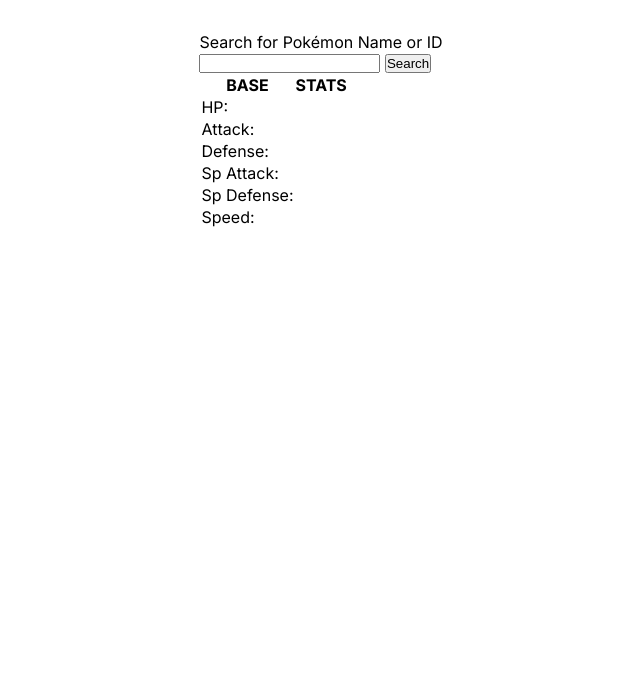
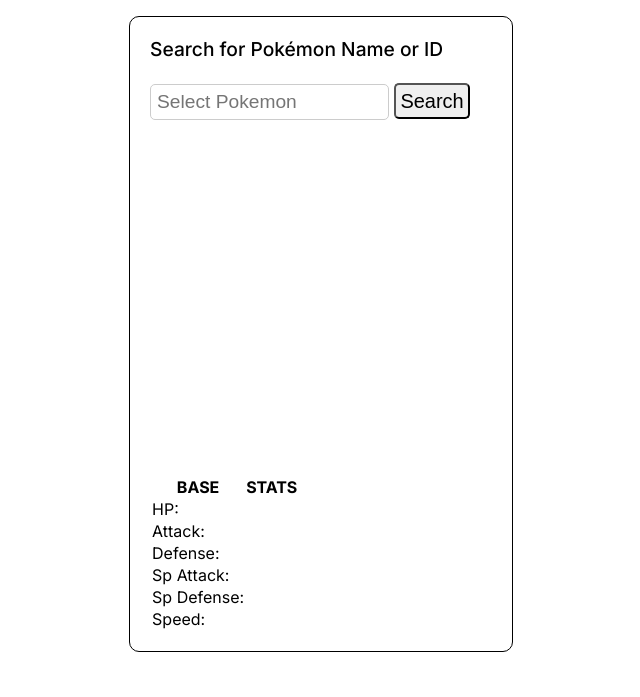
Before and after one commit to Darrinthethief/Pokedex, a plain HTML site: page index.html in a window 1280 px wide. Shown: the part 103-800 px from the top of the page, without its empty margins (319-959 px from the left). Drawn offline with Linux system fonts and the light colour scheme.

Commit message:
Adding styling features to the user interface.

```diff
--- a/css/styles.css
+++ b/css/styles.css
@@ -17,5 +17,85 @@
 
 header {
     padding-top: 3rem;
-    padding-bottom: 3rem;
+    padding-bottom: 2rem;
 }
+
+#pokemon-container {
+    border: 1px solid black;
+    border-radius: 10px;
+    padding: 20px;
+}
+
+label {
+    display: block;
+    font-size: 1.2rem;
+    font-weight: 500;
+    margin-bottom: 2px;
+}
+
+input {
+    background-color: #FFF;
+    width: 70%;
+    padding: 6px;
+    margin-bottom: 8px;
+    border: 1px solid #ccc;
+    border-radius: 5px;
+    color: #000;
+}
+
+input[type="text"] {
+    font-size: 1.2rem;
+    color: #000;
+}
+
+/* Button */
+
+button {
+    border-radius: 5px;
+    font-size: 20px;
+    padding: 4.5px;
+}
+
+/* Pokemon Information Display */
+
+#pokemon-info {
+    padding-top: 10px;
+}
+
+#pokemon-display-top {
+    margin-bottom: 10px;
+}
+
+#pokemon-name {
+    font-size: 18px;
+    letter-spacing: 1px;
+}
+
+#pokemon-id {
+    font-size: 18px;
+    margin-left: 10px;
+}
+
+.weight-height {
+    margin-bottom: 10px;
+}
+
+#weight, #height {
+    font-size: 18px;
+}
+
+#height {
+    margin-left: 10px;
+}
+
+#image-display, img {
+    height: 275px;
+    width: 100%;
+    align-items: center;
+    justify-content: center;
+g    margin-bottom: 12px;
+}
+
+/* types */
+
+/* Pokemon Display Bottom */
--- a/index.html
+++ b/index.html
@@ -14,18 +14,20 @@
         <h1>Pokemon Pokedex</h1>
     </header>
     <main>
-        <div id="container"></div>
+        <div id="pokemon-container">
             <form id="pokemon-form">
                 <label for="search-input">Search for Pokémon Name or ID</label><br>
-            <input type="text" id="search-input" required>
+                <div class="input-container">
+                    <input type="text" id="search-input" placeholder="Select Pokemon" required>
                     <button id="search-button">Search</button>
+                </div>
             </form>
             <div id="pokemon-info">
                 <div id="pokemon-display-top">
                     <span id="pokemon-name"></span>
                     <span id="pokemon-id"></span>
                 </div>
-            <div>
+                <div class="weight-height">
                     <span id="weight"></span>
                     <span id="height"></span>
                 </div>
@@ -35,37 +37,38 @@
                 </div>
                 <div id="pokemon-display-bottom">
                     <table id="pokemon">
-                    <tr>
+                        <tr class="table-header">
                             <th>BASE</th>
                             <th>STATS</th>
                         </tr>
-                    <tr>
+                        <tr class="table-hp">
                             <td>HP:</td>
                             <td id="hp"></td>
                         </tr>
-                    <tr>
+                        <tr class="table-attack">
                             <td>Attack:</td>
                             <td id="attack"></td>
                         </tr>
-                    <tr>
+                        <tr class="table-defense">
                             <td>Defense:</td>
                             <td id="defense"></td>
                         </tr>
-                    <tr>
+                        <tr class="table-sp-attack">
                             <td>Sp Attack:</td>
                             <td id="special-attack"></td>
                         </tr>
-                    <tr>
+                        <tr class="table-sp-defense">
                             <td>Sp Defense:</td>
                             <td id="special-defense"></td>
                         </tr>
-                    <tr>
+                        <tr class="table-speed">
                             <td>Speed:</td>
                             <td id="speed"></td>
                         </tr>
                     </table>
                 </div>
             </div>
+        </div>
     </main>
     <script src="./js/script.js"></script>
 </body>
```
Lines whose indentation alone changed are shown as unchanged.
